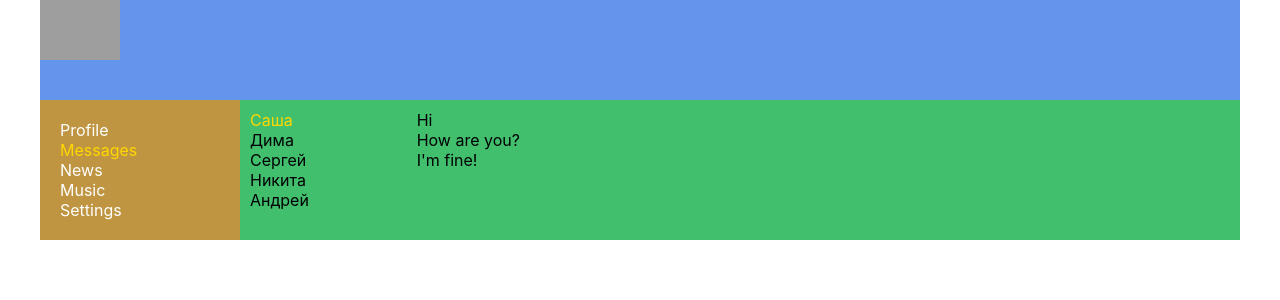
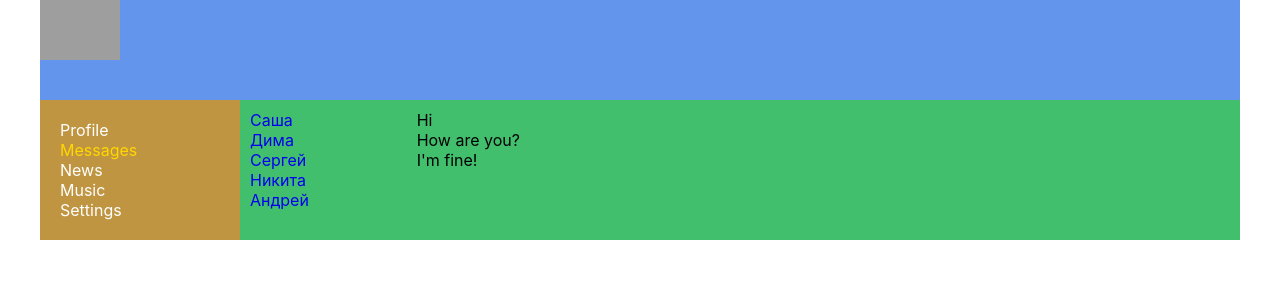
Before and after one commit to alx8437/social_network_new, a React (Create React App) app: page /dialogs in a window 1280 px wide. Shown: the top 300 px of the page. Built offline with nearby package versions, Linux system fonts and the light colour scheme; grey boxes are pictures that could not be loaded.

Commit message:
22. DialogsItems routes

```diff
--- a/src/App.tsx
+++ b/src/App.tsx
@@ -13,7 +13,7 @@ function App() {
             <Navbar />
             <div className="app-wrapper-content">
                     <Routes>
-                        <Route path='/dialogs' element={<Dialogs/>} />
+                        <Route path='/dialogs/*' element={<Dialogs/>} />
                         <Route path='/profile' element={<Profile/>} />
                     </Routes>
             </div>
--- a/src/components/Dialogs/Dialogs.module.css
+++ b/src/components/Dialogs/Dialogs.module.css
@@ -4,14 +4,14 @@
 }
 
 .dialog {
-
+    text-decoration: none;
 }
 
 .dialogsItems {
     padding: 10px;
 }
 
-.dialogsItems .active {
+.dialogsItems a.active {
     color: gold;
 }
 
--- a/src/components/Dialogs/Dialogs.tsx
+++ b/src/components/Dialogs/Dialogs.tsx
@@ -1,14 +1,30 @@
 import styles from './Dialogs.module.css'
+import { NavLink } from "react-router-dom";
 
 const Dialogs = (props: any) => {
     return (
         <div className={styles.dialogs}>
             <div className={styles.dialogsItems}>
-                <div className={styles.dialog + ' ' + styles.active}>Саша</div>
-                <div className={styles.dialog}>Дима</div>
-                <div className={styles.dialog}>Сергей</div>
-                <div className={styles.dialog}>Никита</div>
-                <div className={styles.dialog}>Андрей</div>
+                <div>
+                    <NavLink className={({isActive}) => isActive ? `${styles.dialog} ${styles.active}` : styles.dialog}
+                            to='1'>Саша</NavLink>
+                </div>
+                <div>
+                    <NavLink  className={({isActive}) => isActive ? `${styles.dialog} ${styles.active}` : styles.dialog}
+                            to='2'>Дима</NavLink>
+                </div>
+                <div>
+                    <NavLink className={({isActive}) => isActive ? `${styles.dialog} ${styles.active}` : styles.dialog}
+                            to='3'>Сергей</NavLink>
+                </div>
+                <div>
+                    <NavLink className={({isActive}) => isActive ? `${styles.dialog} ${styles.active}` : styles.dialog}
+                            to='4'>Никита</NavLink>
+                </div>
+                <div>
+                    <NavLink className={({isActive}) => isActive ? `${styles.dialog} ${styles.active}` : styles.dialog}
+                            to='5'>Андрей</NavLink>
+                </div>
             </div>
             <div className={styles.messages}>
                 <div className={styles.message}>Hi</div>
```
